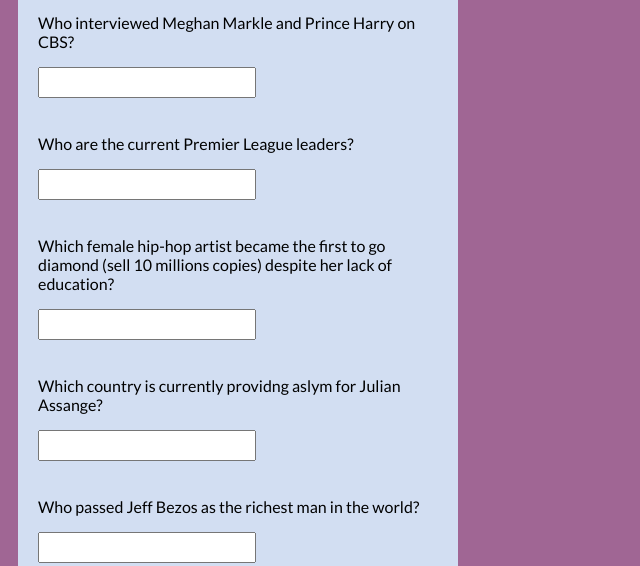
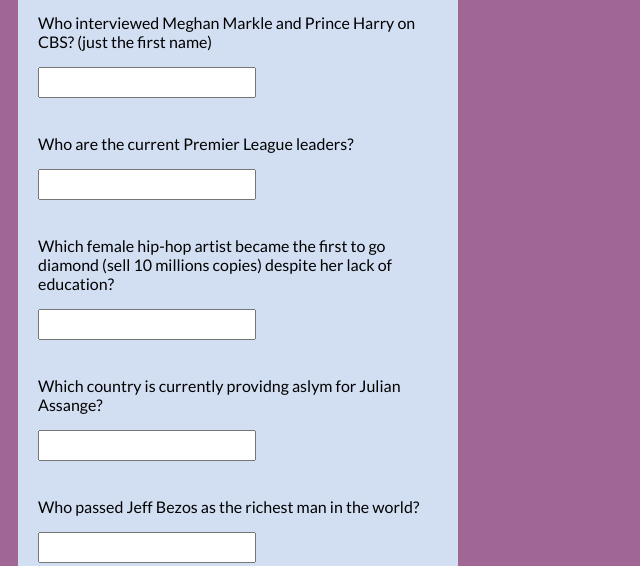
Before and after one commit to Willhargrave/Willhargrave.github.io, a plain HTML site: page index.html in a window 1280 px wide. Shown: the part 234-800 px from the top of the page, without its empty margins (0-640 px from the left). Drawn offline with Linux system fonts and the light colour scheme.

Commit message:
Update index.html

```diff
--- a/index.html
+++ b/index.html
@@ -17,7 +17,7 @@
 <p>The first eight questions will all be about 2021.
     Full names and correct spelling are necessary.
     The answers are case sensitive (sorry)
-<p>Who interviewed Meghan Markle and Prince Harry on CBS?</p>
+<p>Who interviewed Meghan Markle and Prince Harry on CBS? (just the first name)</p>
 <input id = "textbox" type = "text" name = "question1">
 <p>Who are the current Premier League leaders?</p>
 <input id = "textbox" type = "text" name = "question2">
```
